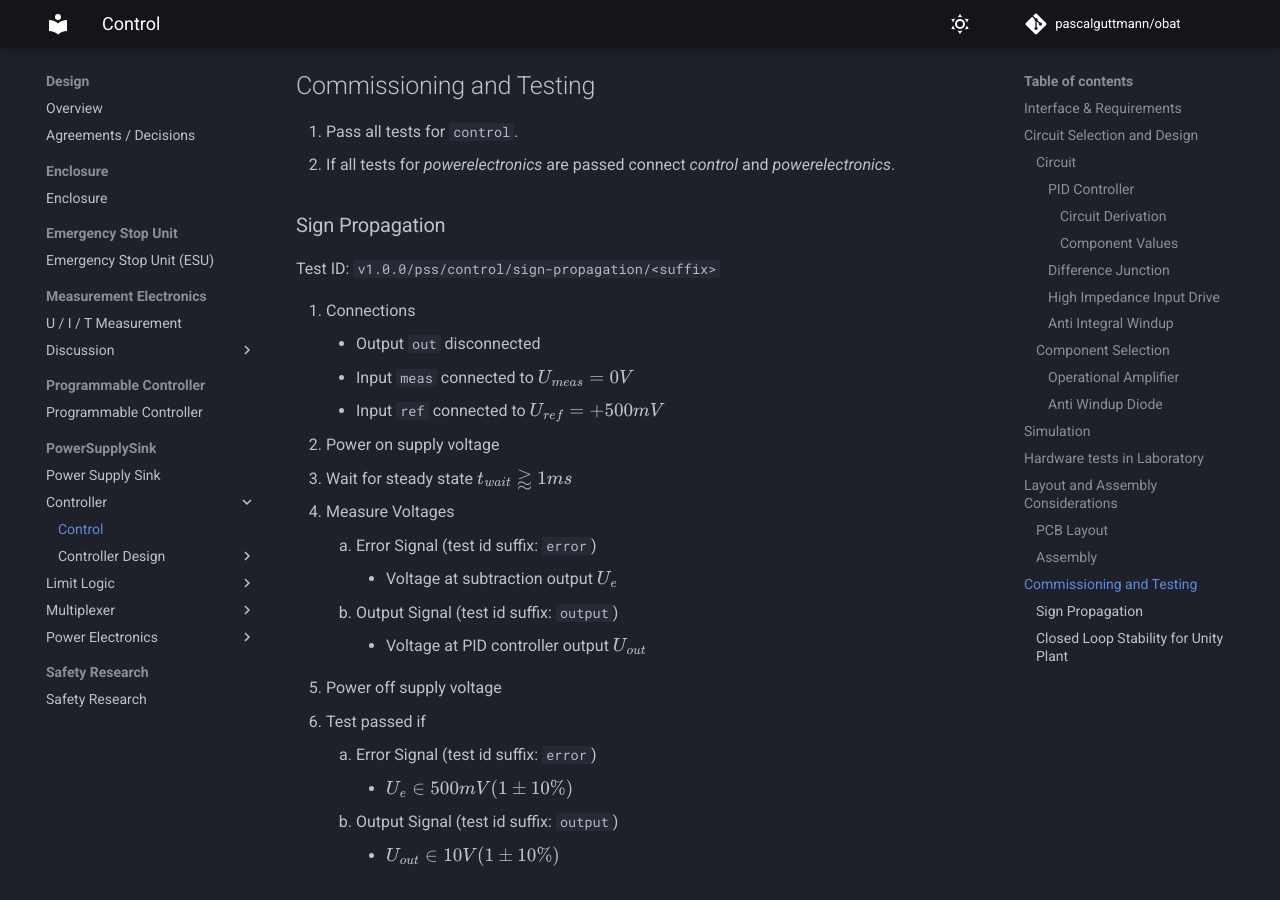
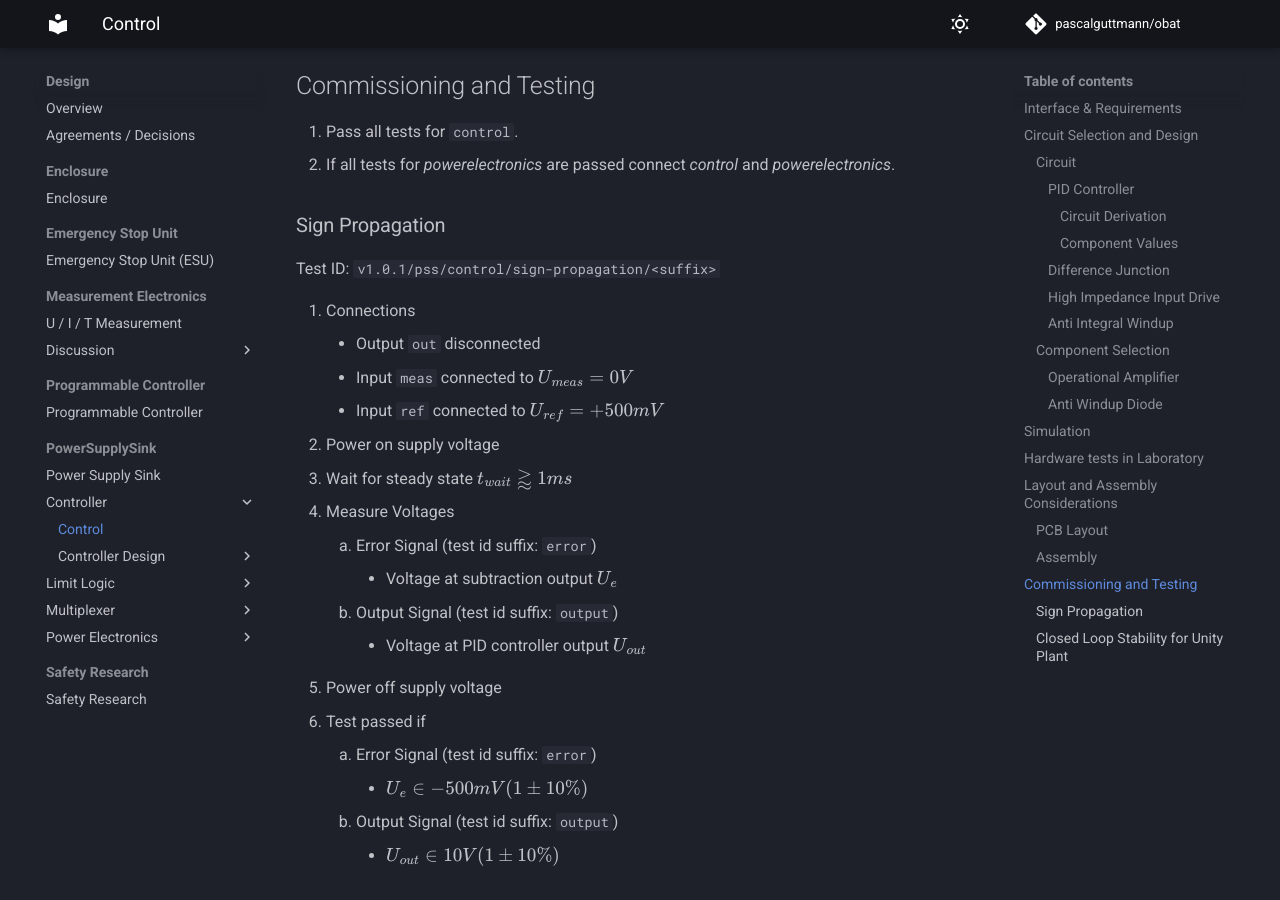
Before and after one commit to pascalguttmann/obat, an MkDocs documentation site: the page built from docs/design/pss/control/control.md, in a window 1280 px wide and 900 px high, scrolled down 7943 px. Built offline with MkDocs 1.6.1 and Material for MkDocs 9.7.7, drawn with Linux system fonts in a browser that asks for light colours; comment, search, counter and statistics services are not loaded.

Commit message:
fix control testcase wrong sign of test

```diff
--- a/docs/design/pss/control/control.md
+++ b/docs/design/pss/control/control.md
@@ -303,7 +303,7 @@ Hierarchical simulation block is available as `./control.asc` and
 
 ### Sign Propagation
 
-Test ID: `v1.0.0/pss/control/sign-propagation/<suffix>`
+Test ID: `v1.0.1/pss/control/sign-propagation/<suffix>`
 
 1. Connections
     - Output `out` disconnected
@@ -319,7 +319,7 @@ Test ID: `v1.0.0/pss/control/sign-propagation/<suffix>`
 5. Power off supply voltage
 6. Test passed if
     1. Error Signal (test id suffix: `error`)
-        - $U_{e} \in 500mV (1 \pm 10\%)$
+        - $U_{e} \in -500mV (1 \pm 10\%)$
     2. Output Signal (test id suffix: `output`)
         - $U_{out} \in 10V (1 \pm 10\%)$
 
```
